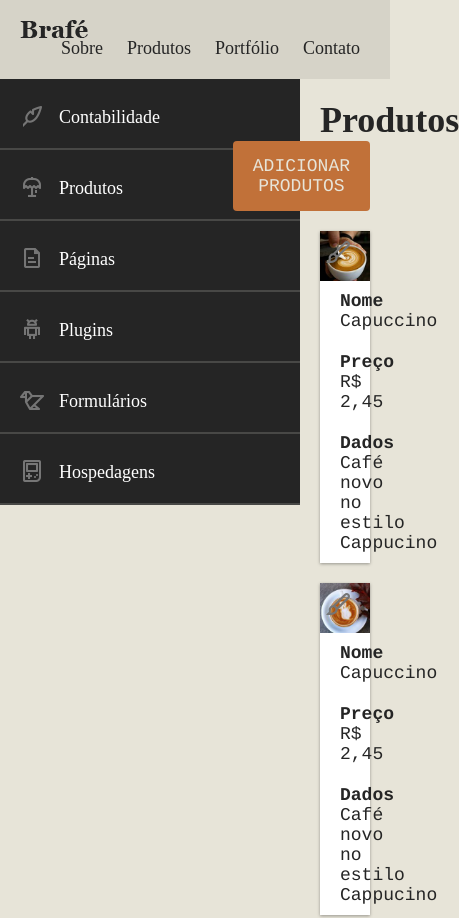
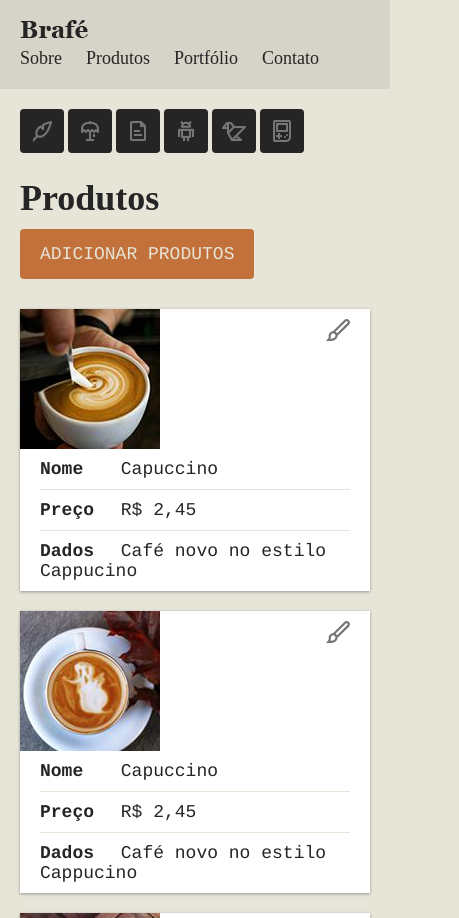
Before and after one commit to phedrakeson/brafe-3-puro, a plain HTML site: page index.html in a window 390 px wide. Shown: the top 918 px of the page, 459 px wide, since content can reach past the window. Drawn offline with Linux system fonts and the light colour scheme.

Commit message:
finalizando ajustes da responsividade

```diff
--- a/style.css
+++ b/style.css
@@ -61,12 +61,32 @@ img {
     padding-left: 0px;
 }
 
+@media (max-width: 739px) {
+    .header-logo, .header-menu ul {
+        float: none;
+    }
+
+    .header-menu ul {
+        margin-top: 10px;
+    }
+}
+
 /* Main */
 
 .main-container::after, .main-container::before {
     content: '';
     display: table;
     clear: both;
+}
+
+.main-container {
+    display: flex;
+}
+
+@media (max-width: 739px) {
+    .main-container {
+        flex-direction: column;
+    }
 }
 
 /* side nav */
@@ -118,6 +138,42 @@ img {
 
 .nav-hospedagens::before {
     background-position: 0 calc(-24px * 5);
+}
+
+@media (min-width: 740px) and (max-width: 980px) {
+    .side-nav {
+        width: 200px;
+    }
+}
+
+@media (max-width: 739px) {
+    .side-nav {
+        float: none;
+        margin: 20px 0 0 20px;
+        background: none;
+        width: auto;
+    }
+
+    .side-nav li {
+        display: inline-block;
+    }
+
+    .side-nav li a::before {
+        display: block;
+        margin: 0px;
+        top: 0px;
+    }
+
+    .side-nav li a {
+        width: 44px;
+        height: 44px;
+        overflow: hidden;
+        padding: 10px;
+        border: none;
+        color: #252525;
+        background: #252525;
+        border-radius: 4px;
+    }
 }
 
 .produtos {
@@ -206,3 +262,34 @@ img {
     width: 70px;
     display: inline-block;
 }
+
+@media (min-width: 740px) and (max-width: 980px) {
+    .produtos {
+        width: calc(100% - 200px);
+    }
+}
+
+@media (max-width: 739px) {
+    .produtos {
+        width: 100%;
+    }
+
+    .produtos h1 {
+        float: none;
+    }
+
+    .adicionar-produtos {
+        float: none;
+        display: inline-block;
+        margin: 10px 0;
+    }
+
+    .produtos-item img {
+        float: none;
+    }
+
+    .produtos-item ul {
+        float: none;
+        width: 100%;
+    }
+}
```
